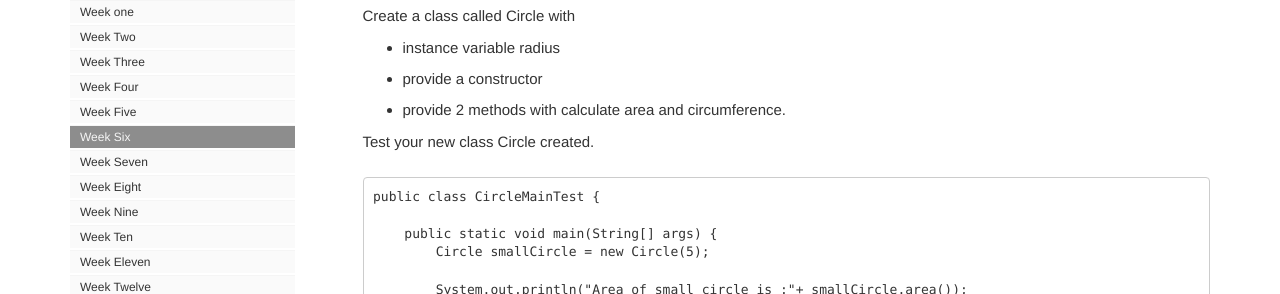
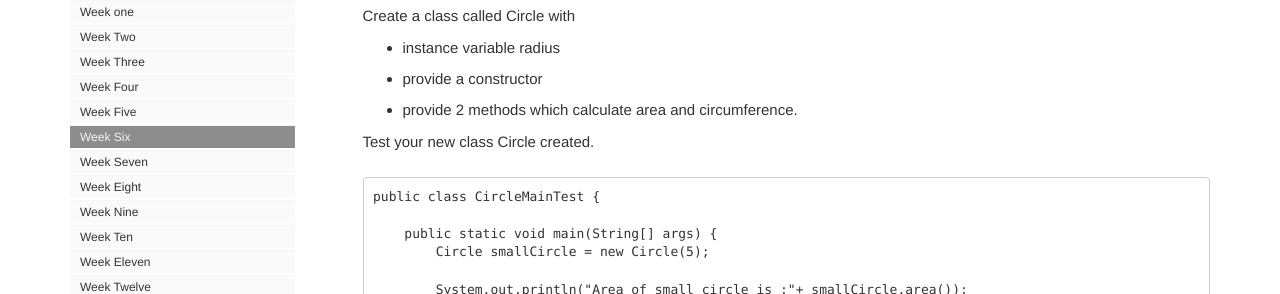
Before and after one commit to rambethina/java, a Jekyll site: the page built from pages/mydoc/mydoc_week_six.md, in a window 1280 px wide and 900 px high, scrolled down 3621 px. Shown: the part 159-453 px from the top of the window. Built offline with Jekyll 4.4.1, drawn with Linux system fonts in a browser that asks for light colours; comment, search, counter and statistics services are not loaded.

Commit message:
week 6 changes

```diff
--- a/pages/mydoc/mydoc_week_six.md
+++ b/pages/mydoc/mydoc_week_six.md
@@ -168,7 +168,7 @@ Create a class called Circle with
 
  * instance variable radius
  * provide a constructor
- * provide 2 methods with calculate area and circumference.
+ * provide 2 methods which calculate area and circumference.
 
 Test your new class Circle created.
 
```
